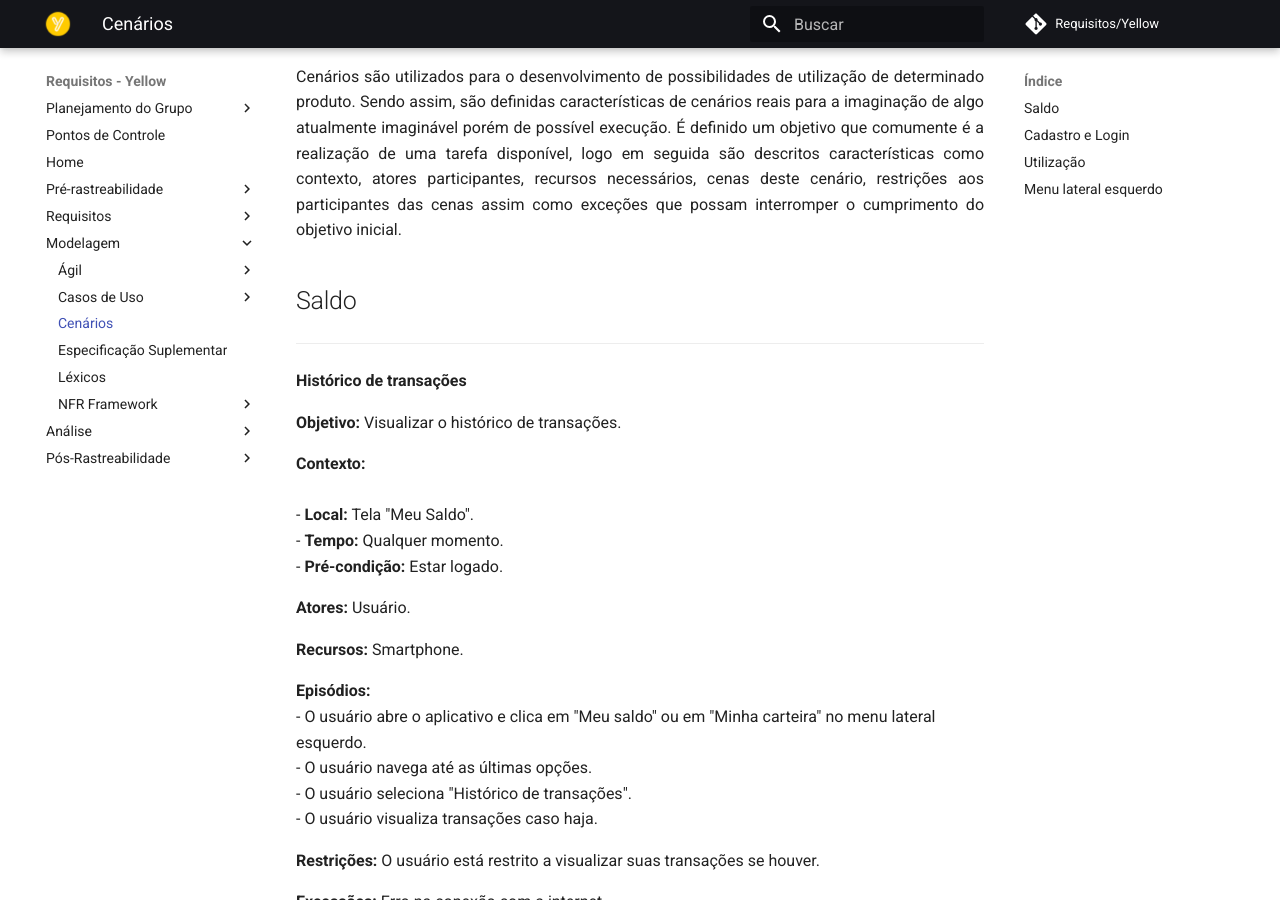
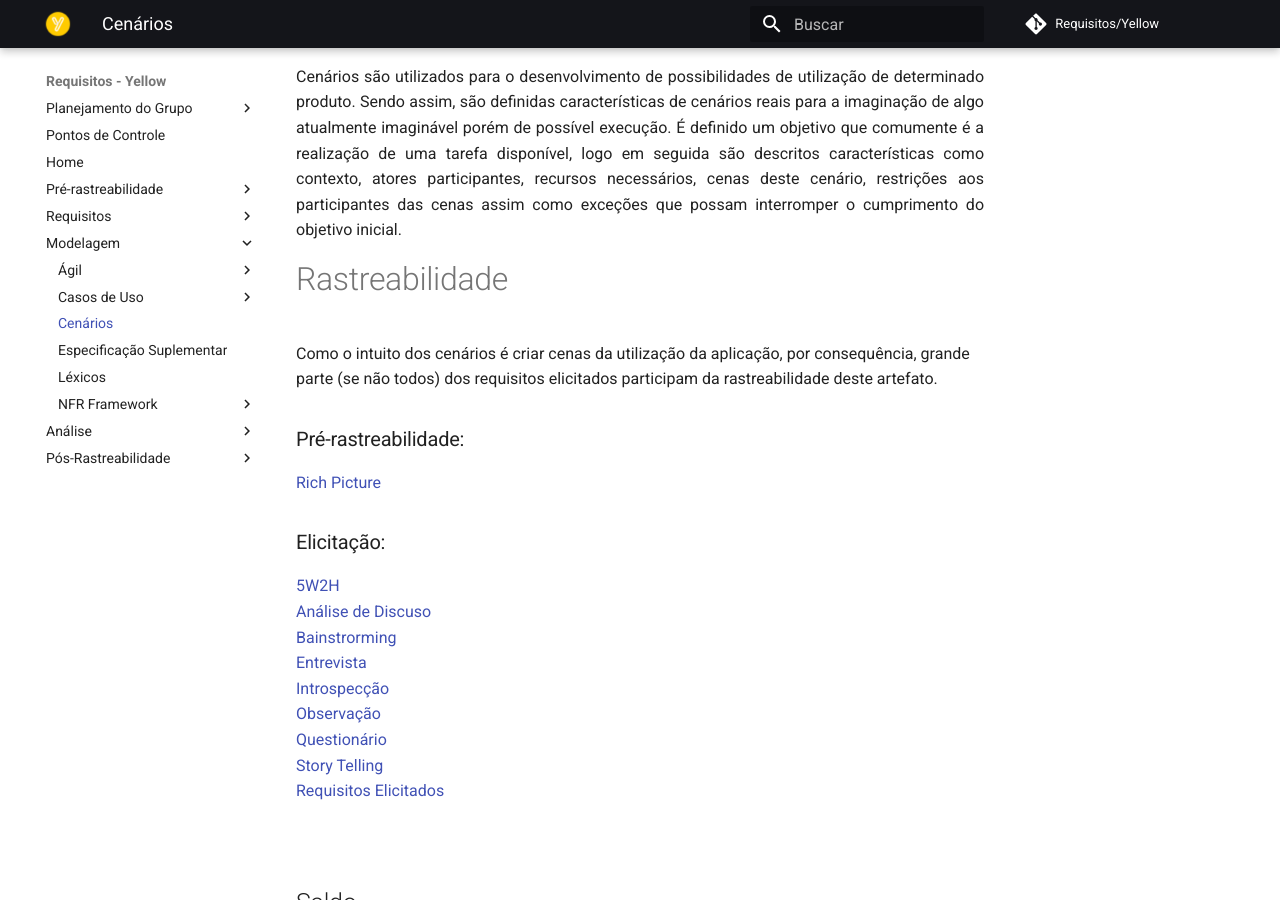
Before and after one commit to me42th/2019.2-Yellow, an MkDocs documentation site: the page built from docs/modelagem/cenarios.md, in a window 1280 px wide and 900 px high, scrolled down 585 px. Built offline with MkDocs 1.6.1 and Material for MkDocs 9.7.7, drawn with Linux system fonts in a browser that asks for light colours; comment, search, counter and statistics services are not loaded; some of the changed text lies outside the part shown.

Commit message:
Adicionando rastreabilidade e conslusão ao documento de cenários.

```diff
--- a/docs/modelagem/cenarios.md
+++ b/docs/modelagem/cenarios.md
@@ -11,9 +11,26 @@
 
 <p align="justify">Cenários são utilizados para o desenvolvimento de possibilidades de utilização de determinado produto. Sendo assim, são definidas características de cenários reais para a imaginação de algo atualmente imaginável porém de possível execução. É definido um objetivo que comumente é a realização de uma tarefa disponível, logo em seguida são descritos características como contexto, atores participantes, recursos necessários, cenas deste cenário, restrições aos participantes das cenas assim como exceções que possam interromper o cumprimento do objetivo inicial.</p>
 
+# Rastreabilidade
+Como o intuito dos cenários é criar cenas da utilização da aplicação, por consequência, grande parte (se não todos) dos requisitos elicitados participam da rastreabilidade deste artefato.
+### Pré-rastreabilidade:
+[Rich Picture](../pre_rastreabilidade/rich_picture.md)
+### Elicitação:
+[5W2H](../elicitacao/requisitos/5w2h_v2.md)<br>
+[Análise de Discuso](../elicitacao/requisitos/analise_discurso.md)<br>
+[Bainstrorming](../elicitacao/requisitos/brainstorm_v1.md)<br>
+[Entrevista](../elicitacao/requisitos/entrevista.md)<br>
+[Introspecção](../elicitacao/requisitos/introspeccao.md)<br>
+[Observação](../elicitacao/requisitos/observacao.md)<br>
+[Questionário](../elicitacao/requisitos/questionario.md)<br>
+[Story Telling](../elicitacao/requisitos/storytelling_v1.md)<br>
+[Requisitos Elicitados](../elicitacao/requisitos/requisitos_elicitados/requisitos_elicitados_v3.md)
+
+
+<br>
 
 ## Saldo
-****
+***
 **Histórico de transações**
 
 <b>Objetivo:</b> Visualizar o histórico de transações.
@@ -618,3 +635,6 @@
 <b>Restrições:</b> Usuário está restrito a sair de sua conta.<br>
 
 <b>Excessões:</b> Erro de conexão com a internet, erro ao mostrar contéudo.<br>
+
+# Conclusão
+Os cenários foram úteis para visualizar na prática a utilização da aplicação, o caminho feliz da utilização. O detalhamento dos cenários permitem até mesmo que sirvam como uma espécie de guia de utilização da aplicação assim como visualizar possíveis erros que o usuário possa encontrar.
--- a/mkdocs.yml
+++ b/mkdocs.yml
@@ -19,10 +19,10 @@
 
         - Elicitação:
             - 5W2H:
-                - 5W2H v0: elicitacao/requisitos/5w2h_v0.md
                 - 5W2H v1: elicitacao/requisitos/5w2h_v1.md
+                - 5W2H v2: elicitacao/requisitos/5w2h_v2.md
             - Análise de Discurso: elicitacao/requisitos/analise_discurso.md
-            - Análise de Protócolo: elicitacao/requisitos/analise_protocolo.md
+            - Análise de Protocólo: elicitacao/requisitos/analise_protocolo.md
             - Brainstorming:
                 - Brainstorming v0: elicitacao/requisitos/brainstorm_v0.md
                 - Brainstorming v1: elicitacao/requisitos/brainstorm_v1.md
```
Also changed, not shown: docs/elicitacao/requisitos/5w2h_v0.md (deleted, +0 -25 lines), docs/elicitacao/requisitos/5w2h_v1.md (+8 -13 lines), docs/elicitacao/requisitos/5w2h_v2.md (added, +30 -0 lines), docs/elicitacao/requisitos/personas.md (+2 -2 lines).
